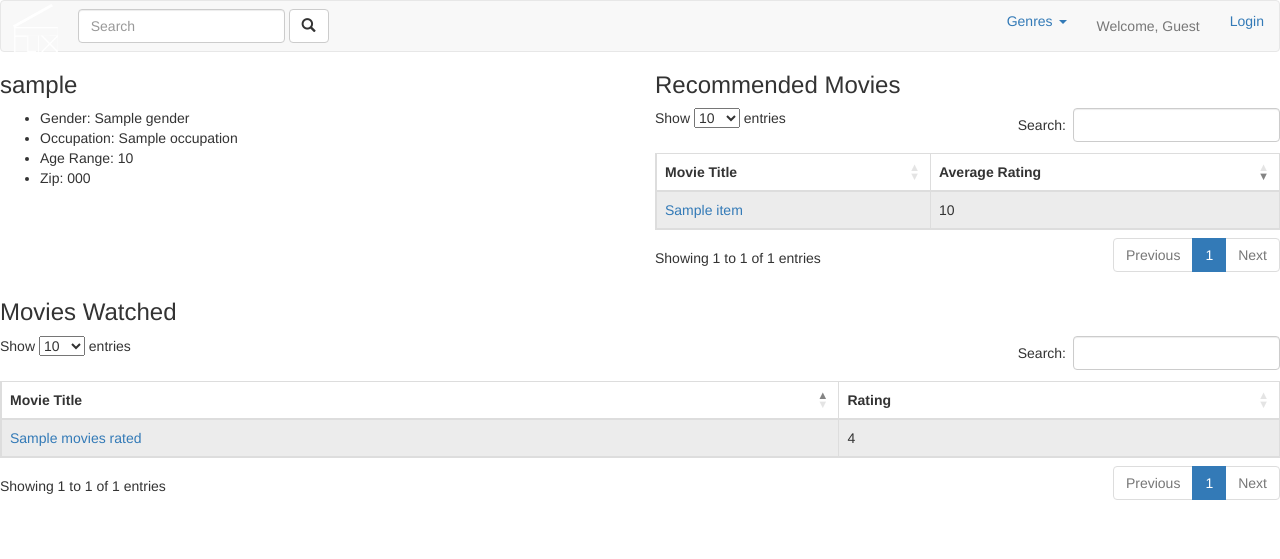
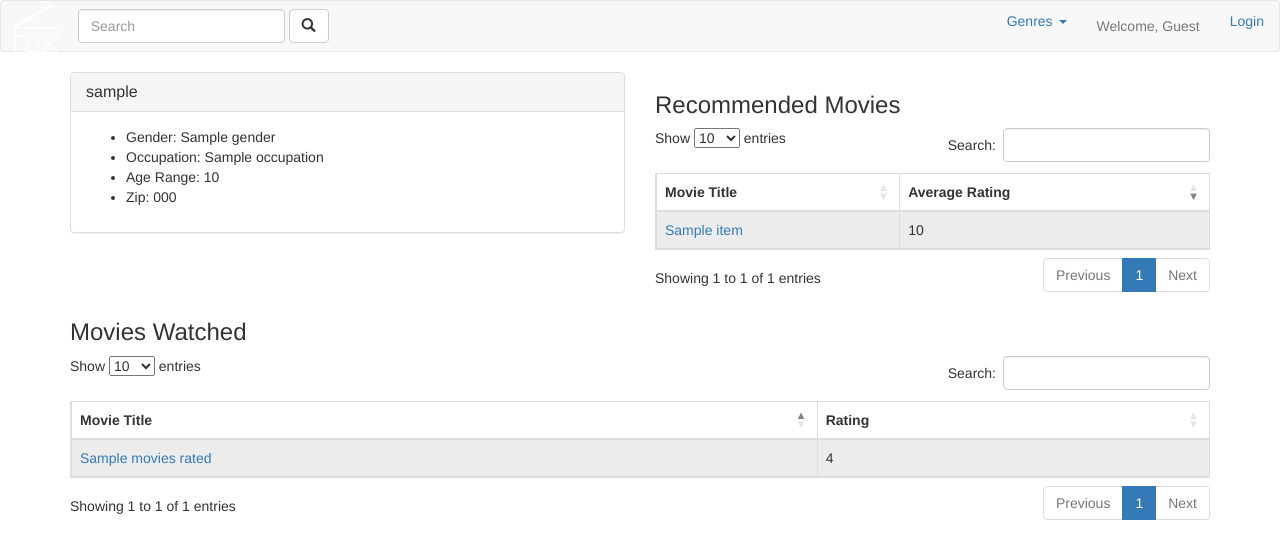
Before and after one commit to mendez6412/django-movies, a Django app: template movielens/flix/templates/flix/rater.html in a window 1280 px wide. Shown: the top 559 px of the page. Run offline with Django 3.2, Linux system fonts and the light colour scheme; the template is opened without the code that fills it: most values are stand-ins (such as "Sample title", 1, 10 or a date in 2020); some libraries are stand-ins or nearby versions; some web fonts are replaced.

Commit message:
added user panel

```diff
--- a/movielens/flix/templates/flix/movie.html
+++ b/movielens/flix/templates/flix/movie.html
@@ -1,12 +1,15 @@
 {% extends 'flix/base.html' %}
 {% block body %}
+<div class="container">
 <div class="row">
-<div class="col-md-6">
+<div class="col-md-12">
 <h3>{{ movie.title }}</h3>
 Average Rating: {{ avg_rating }}<br>
 <a href='/movie/{{ movie.id }}/rating'>Rate This Movie</a>
 </div>
 </div>
+</div>
+<div class="container">
 <div class="row">
 <div class="col-md-6">
 <div class="embed-responsive embed-responsive-4by3">
@@ -37,5 +40,6 @@ Average Rating: {{ avg_rating }}<br>
 </ul> -->
 </div>
 </div>
+</div>
 
 {% endblock %}
--- a/movielens/flix/templates/flix/rater.html
+++ b/movielens/flix/templates/flix/rater.html
@@ -1,14 +1,25 @@
 {% extends 'flix/base.html' %}
 {% block body %}
-<div class='row'>
+<div class="container">
+  <div class="row">
+    <br>
+  </div>
+</div>
+<div class="container">
+<div class='row' id="topofdetail">
 <div class="col-md-6">
-<h3>{{ rater.user.username }}</h3>
-<ul>
-  <li>Gender: {{ rater.gender }}</li>
-  <li>Occupation: {{ rater.occupation }}</li>
-  <li>Age Range: {{ rater.age }}</li>
-  <li>Zip: {{ rater.zipcode }}</li>
-</ul>
+  <div class="panel panel-default">
+  <div class="panel-heading">
+    <h3 class="panel-title">{{ rater.user.username }}</h3>
+  </div>
+  <div class="panel-body">
+    <ul>
+      <li>Gender: {{ rater.gender }}</li>
+      <li>Occupation: {{ rater.occupation }}</li>
+      <li>Age Range: {{ rater.age }}</li>
+      <li>Zip: {{ rater.zipcode }}</li>
+    </ul>  </div>
+</div>
 </div>
 <div class="col-md-6">
 <h3>Recommended Movies</h3>
@@ -30,6 +41,8 @@
 </table>
 </div>
 </div>
+</div>
+<div class='container'>
 <div class='row'>
 <div class='col-md-12'>
 <h3>Movies Watched</h3>
```
